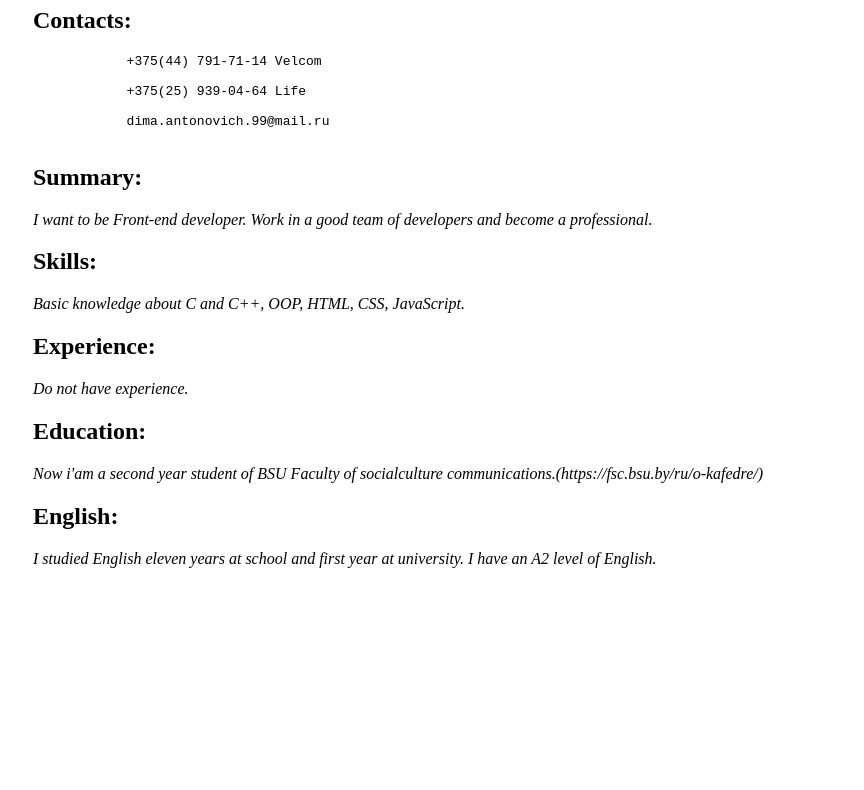
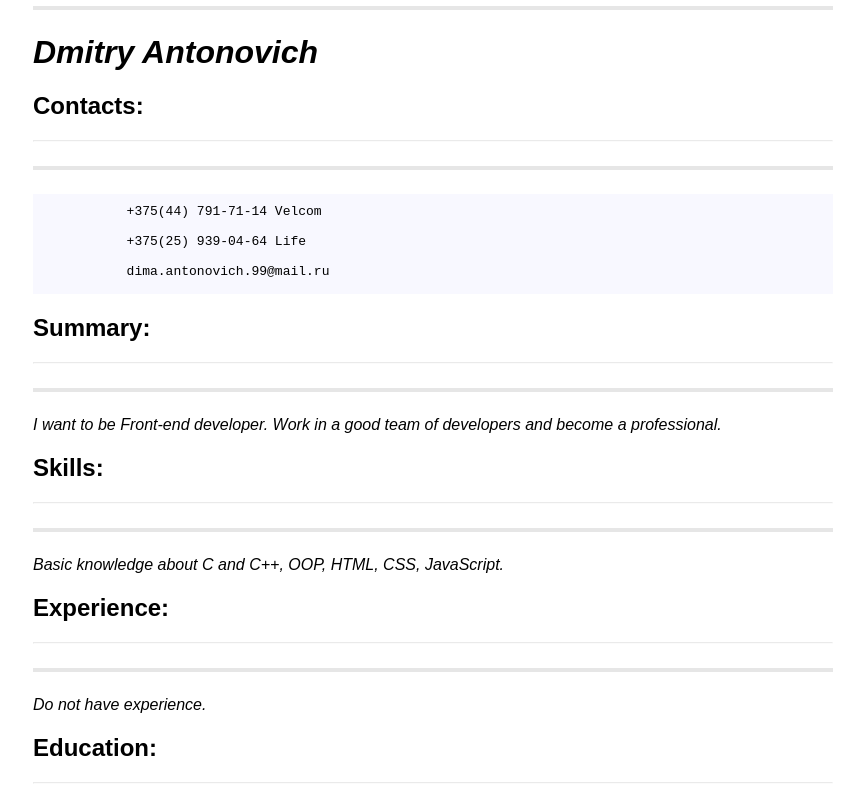
Before and after one commit to SifiFox/rsschool-2019Q1-cv, a plain HTML site: page index.html in a window 1280 px wide. Shown: the part 120-910 px from the top of the page, without its empty margins (223-1087 px from the left). Before the commit the page ends 800 px from the top, so only its background shows below. Drawn offline with Linux system fonts and the light colour scheme; a script that the page names is missing.

Commit message:
style: write lines

```diff
--- a/index.html
+++ b/index.html
@@ -8,24 +8,35 @@
     <script src="main.js"></script>
 </head>
 <body>
-    <h2>Name:</h2>
-    <h1>Dmitry Antonovich</h1>
-    <h2>Contacts:</h2>
+    <hr class="boldhr">
+    <h2>Name:</h2> <hr >
+    <hr class="boldhr">
+    <h1><i>Dmitry Antonovich</i></h1>
+    <h2>Contacts:</h2> <hr>
+    <hr class="boldhr">
     <pre>            +375(44) 791-71-14 Velcom
 
             +375(25) 939-04-64 Life
 
             dima.antonovich.99@mail.ru
         </pre>
-    <h2>Summary:</h2>
+    <h2>Summary:</h2> <hr>
+    <hr class="boldhr">
     <i>I want to be Front-end developer.  Work in a good team of developers and become a professional.</i>
-    <h2>Skills:</h2>
+    <h2>Skills:</h2> <hr>
+    <hr class="boldhr">
     <i>Basic knowledge about C and C++, OOP, HTML, CSS, JavaScript.</i>
-    <h2>Experience:</h2>
+    <h2>Experience:</h2> <hr>
+    <hr class="boldhr">
     <i>Do not have experience.</i>
-    <h2>Education:</h2>
+    <h2>Education:</h2> <hr>
+    <hr class="boldhr">
     <i>Now i'am a second year student of BSU Faculty of socialculture communications.(https://fsc.bsu.by/ru/o-kafedre/)</i>
-    <h2>English:</h2>
-    <i>I studied English eleven years at school and first year at university. I have an A2 level of English.</i>
+    <h2>English:</h2> <hr>
+    <hr class="boldhr">
+    <i>I studied English eleven years at school and first year at university. I have an A2 level of English.</i><br>
+    <br>
+    <br>
+    <br>
 </body>
 </html>
--- a/style.css
+++ b/style.css
@@ -1,5 +1,33 @@
 body{
+    font-family: Arial, Helvetica, sans-serif;
     max-width:  1024px;
     margin: 0 auto;
     padding-left: 20%;
+    display: inline-block;
 }
+
+pre{
+    padding-top: 10px;
+    background-color: ghostwhite;
+}
+
+hr{
+    padding-top: -10px;
+    opacity: 0.2;
+}
+.boldhr{
+    background-color: gray;
+    border: 0;
+    height: .25em;
+    margin: 24px 0;
+    padding: 0;
+}
+.boldhr hr::before{
+    content: "";
+    display: table;
+}
+.boldhr hr::after{
+    clear: both;
+    content: "";
+    display: table;
+}
```
